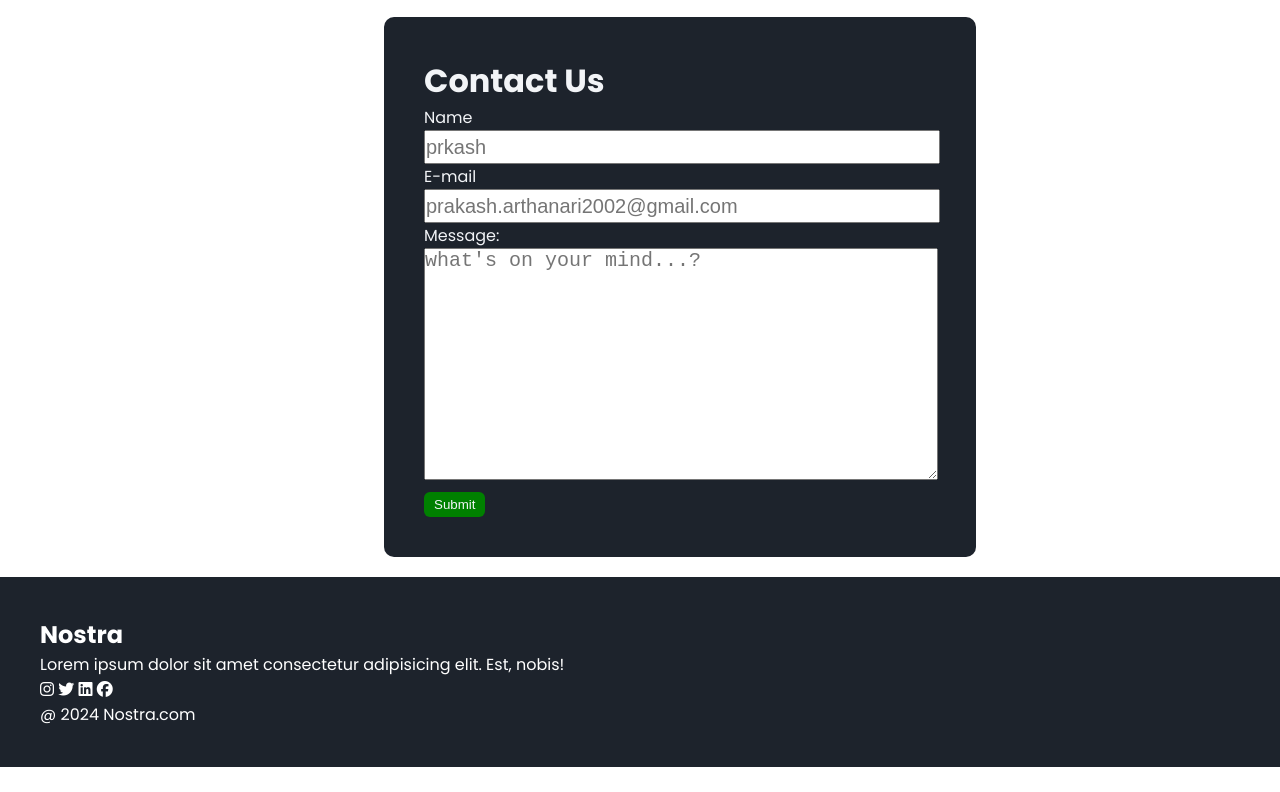
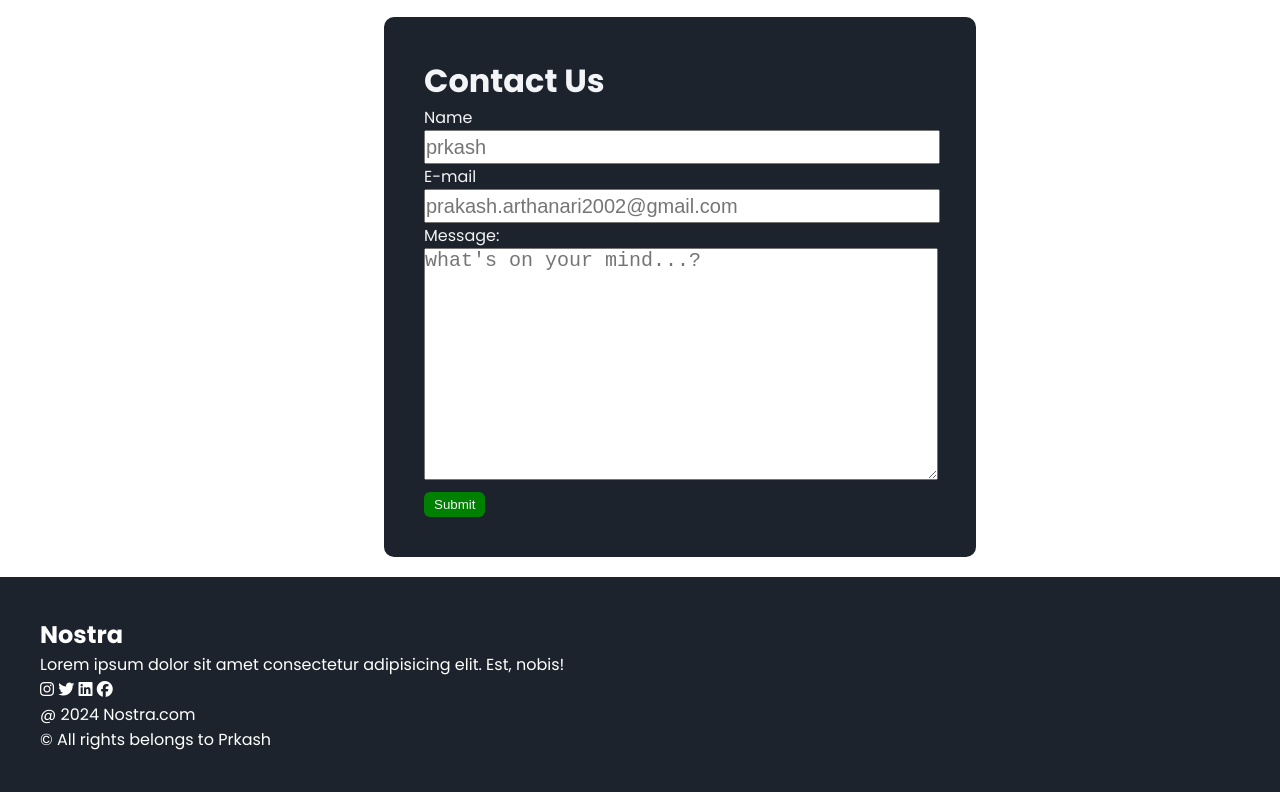
Before and after one commit to lovely-PRAKASH/e-commerse, a plain HTML site: page index.html in a window 1280 px wide. Shown: the part 1377-2169 px from the top of the page. Before the commit the page ends 2144 px from the top, so only its background shows below. Drawn offline with Linux system fonts and the light colour scheme.

Commit message:
Update index.html

```diff
--- a/index.html
+++ b/index.html
@@ -188,6 +188,7 @@
         </div>
 
         <p>@ 2024 Nostra.com</p>
+        <p>&#169; All rights belongs to Prkash</p>
     </div>
 
     <script src="nostra.js"></script>
```
